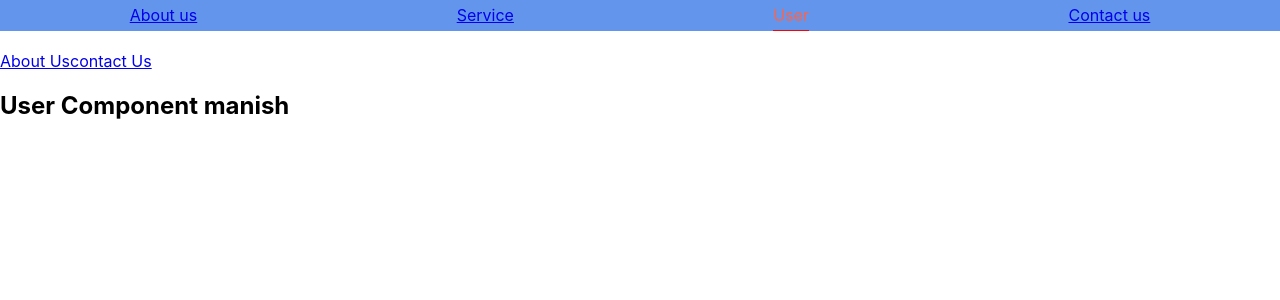
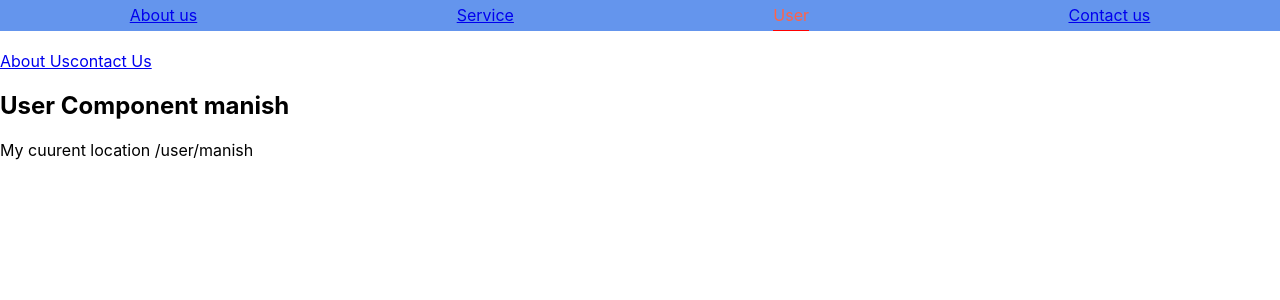
Before and after one commit to sushilv3/react_router_prac, a React (Create React App) app: page /user/manish in a window 1280 px wide. Shown: the top 300 px of the page. Built offline with nearby package versions, Linux system fonts and the light colour scheme.

Commit message:
used useLocation hook

```diff
--- a/src/components/User.jsx
+++ b/src/components/User.jsx
@@ -1,15 +1,24 @@
 import React from "react";
-import { useParams } from "react-router-dom";
+import { useParams, useLocation } from "react-router-dom";
 
 // first way without using useParams hook
 // const User = ({ match }) => {
 
-
 //   return <h2>User Component {match.params.fname}</h2>;
 // };
- const User = () => {
-  const {fname} = useParams();
+const User = () => {
+  const { fname } = useParams();
 
-   return <h2>User Component {fname}</h2>;
- };
+  const location = useLocation();
+
+  console.log(location);
+  return (
+    <>
+      <h2>User Component {fname}</h2>
+      <p>My cuurent location {location.pathname}</p>
+        {location.pathname === `/user/sushil` ? (<button onClick={()=>alert('u r awesome')}>click me</button>):null}
+
+    </>
+  );
+};
 export default User;
```
